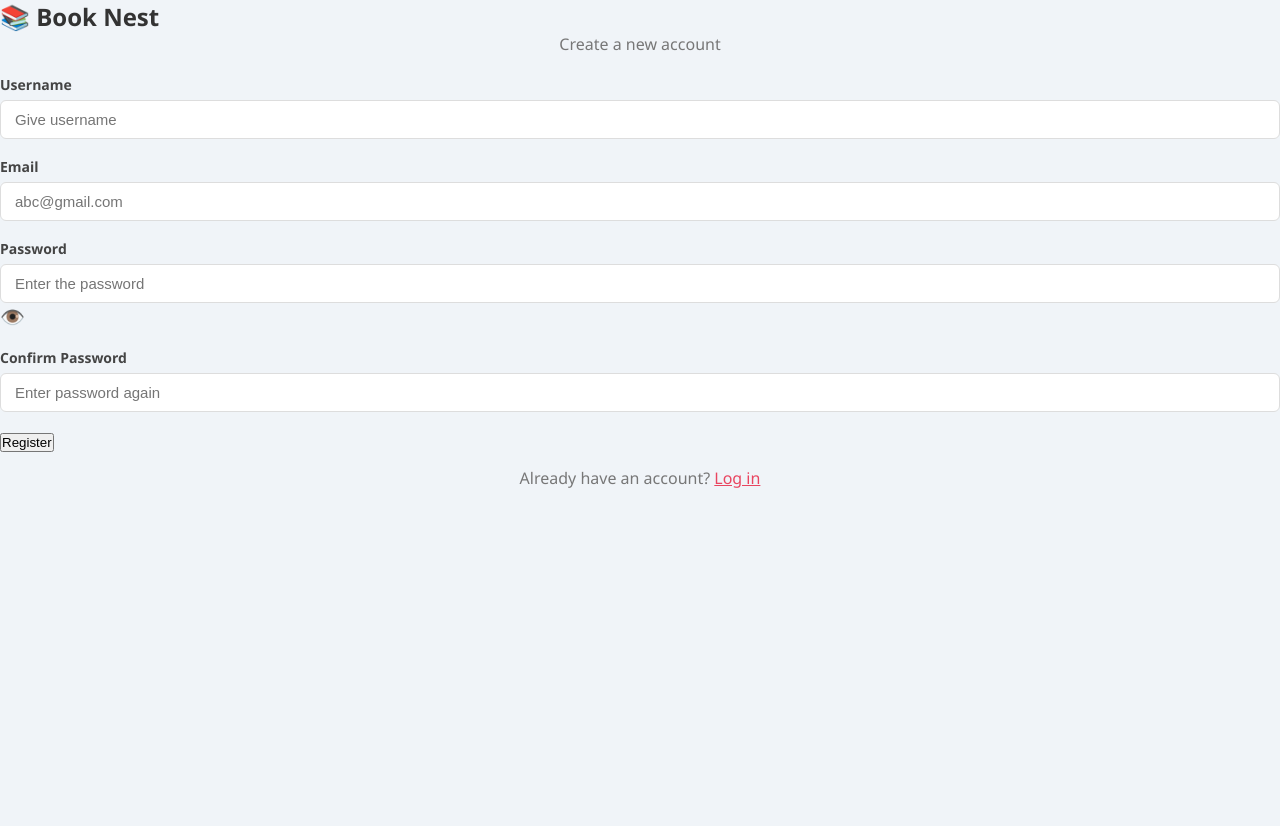
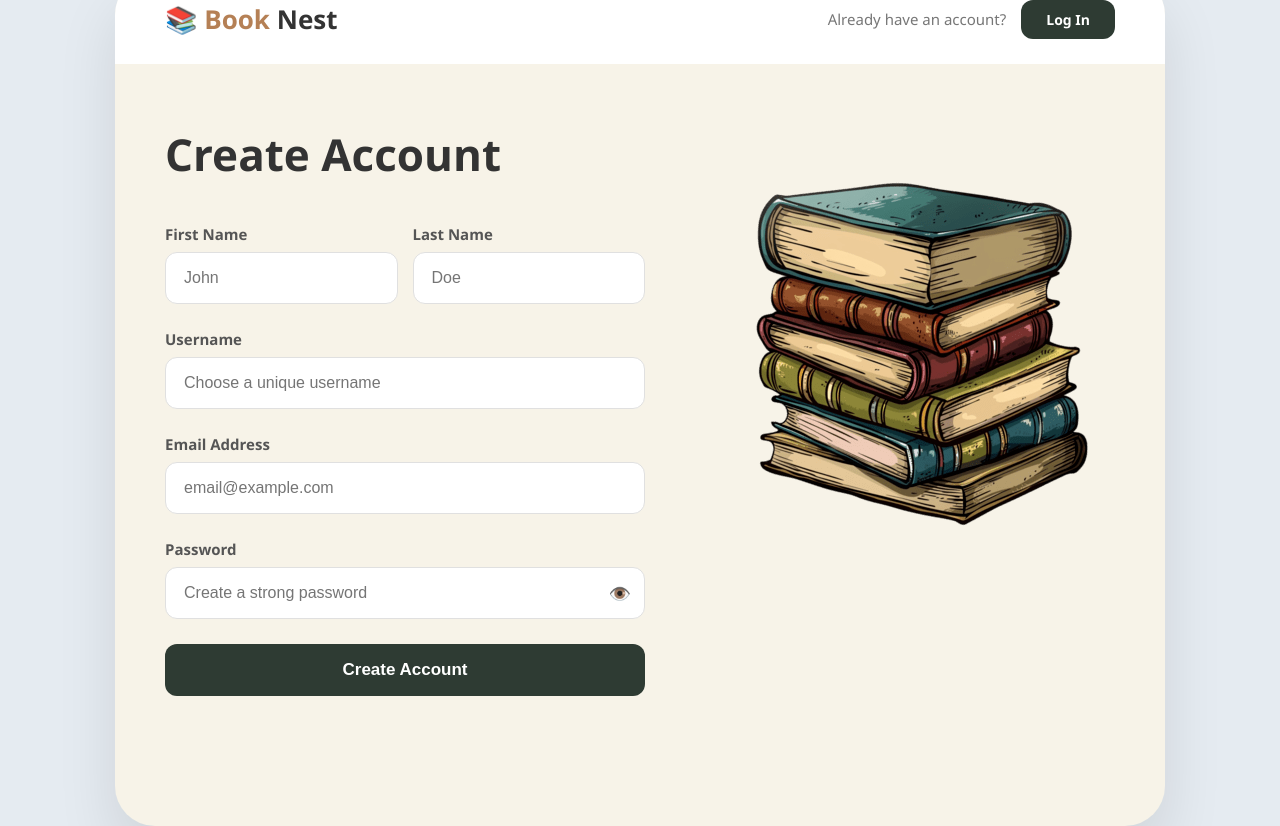
Before and after one commit to shah-iqra/Library-Management-System, a Django app: template library/templates/library/register.html in a window 1280 px wide. Before the commit the page ends 488 px from the top, so only its background shows below. Run offline with Django 3.2, Linux system fonts and the light colour scheme; the template is opened without the code that fills it, so the values that code supplies are empty.

Commit message:
registration page update

```diff
--- a/library/templates/library/register.html
+++ b/library/templates/library/register.html
@@ -3,47 +3,72 @@
 <html lang="en">
 <head>
     <meta charset="UTF-8">
-    <title>Book Nest - Register</title>
+    <meta name="viewport" content="width=device-width, initial-scale=1.0">
+    <title>Book Nest - Sign Up</title>
     <link rel="stylesheet" href="{% static 'library/css/style.css' %}">
+    <link rel="stylesheet" href="https://cdnjs.cloudflare.com/ajax/libs/font-awesome/6.0.0/css/all.min.css">
 </head>
-<body>
-<div class="login-container">
-    <div class="login-box">
-        <h2><span class="logo-text">📚 Book</span> Nest</h2>
-        <p style="text-align:center; color:#777; margin-bottom:20px;">Create a new account</p>
+<body class="modern-login-body">
+<div class="modern-login-wrapper" style="height: auto; padding-bottom: 40px;">
+    <div class="card-header">
+        <div class="logo">
+            📚 <span class="brand-first" style="color: #b58055;">Book</span> Nest
+        </div>
+        <div class="header-right">
+            Already have an account? <a href="{% url 'login' %}" class="dark-pill-btn">Log In</a>
+        </div>
+    </div>
+    <div class="login-content-box">
+        <div class="login-form-side">
+            <h1>Create Account</h1>
 
-        {% if error %}
-        <div class="error-msg">{{ error }}</div>
-        {% endif %}
-
-        <form method="POST">
-            {% csrf_token %}
-            <div class="form-group">
-                <label>Username</label>
-                <input type="text" name="username" placeholder="Give username" required>
-            </div>
-            <div class="form-group">
-                <label>Email</label>
-                <input type="email" name="email" placeholder="abc@gmail.com" required>
-            </div>
-            <div class="form-group">
-                <label>Password</label>
-                <input type="password" name="password1" id="password" placeholder="Enter the password" required>
-                <span id="togglePassword" style="cursor:pointer; font-size:20px;">👁️</span>
-            </div>
-            <div class="form-group">
-                <label>Confirm Password</label>
-                <input type="password" name="password2" placeholder="Enter password again" required>
-            </div>
-            <button type="submit" class="login-btn">Register</button>
-        </form>
-
-        <p style="text-align:center; margin-top:15px; color:#777;">
-            Already have an account?
-            <a href="{% url 'login' %}" style="color:#e94560;">Log in</a>
-        </p>
+            <form method="POST">
+                {% csrf_token %}
+                <div style="display: flex; gap: 15px;">
+                    <div class="modern-form-group" style="flex: 1;">
+                        <label>First Name</label>
+                        <input type="text" name="first_name" placeholder="John" required>
+                    </div>
+                    <div class="modern-form-group" style="flex: 1;">
+                        <label>Last Name</label>
+                        <input type="text" name="last_name" placeholder="Doe" required>
+                    </div>
+                </div>
+                <div class="modern-form-group">
+                    <label>Username</label>
+                    <input type="text" name="username" placeholder="Choose a unique username" required>
+                </div>
+                <div class="modern-form-group">
+                    <label>Email Address</label>
+                    <input type="email" name="email" placeholder="email@example.com" required>
+                </div>
+                <div class="modern-form-group">
+                    <label>Password</label>
+                    <div style="position: relative;">
+                        <input type="password" id="password" name="password"
+                               placeholder="Create a strong password" required
+                               style="padding-right: 45px; width: 100%; box-sizing: border-box;">
+                        <span onclick="togglePassword()"
+                              style="position: absolute; right: 14px; top: 50%; transform: translateY(-50%); cursor: pointer; font-size: 18px; user-select: none;">
+                            👁️
+                        </span>
+                    </div>
+                </div>
+                <button type="submit" class="dark-full-btn">Create Account</button>
+            </form>
+        </div>
+        <div class="login-image-side">
+            <img src="{% static 'library/images/stack_of_books.png' %}" alt="Books Illustration" class="login-img">
+        </div>
     </div>
 </div>
-<script src="{% static 'library/js/main.js' %}"></script>
+
+<script>
+function togglePassword() {
+    const input = document.getElementById('password');
+    input.type = input.type === 'password' ? 'text' : 'password';
+}
+</script>
+
 </body>
 </html>
```
